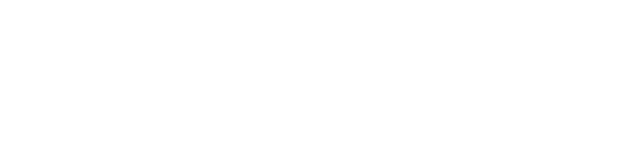
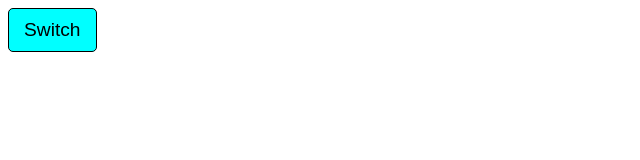
Before and after one commit to Vartt/theme-button, a plain HTML site: page index.html in a window 1280 px wide. Shown: the whole page, without its empty margins (0-640 px from the left). Drawn offline with Linux system fonts and the light colour scheme.

Commit message:
added button

```diff
--- a/index.html
+++ b/index.html
@@ -5,10 +5,10 @@
     <meta http-equiv="X-UA-Compatible" content="IE=edge">
     <meta name="viewport" content="width=device-width, initial-scale=1.0">
     <title>Document</title>
-    <link src="./src/styles.css">
+    <link rel="stylesheet" href="./src/styles.css">
 </head>
 <body>
-
+    <button type="button" class="btn">Switch</button>
     <script src="./index.js"></script>
 </body>
 </html>
--- a/index.js
+++ b/index.js
@@ -0,0 +1 @@
+// button => changing theme of the app
--- a/src/styles.css
+++ b/src/styles.css
@@ -0,0 +1,18 @@
+* {
+    box-sizing: border-box;
+}
+
+button {
+    border: 0;
+    font-family: inherit;
+}
+
+.btn {
+    /*border, color, background, font-size*/
+    font-family: Arial, Helvetica, sans-serif;
+    border: 1px solid black;
+    padding: 10px 15px;
+    background: cyan;
+    border-radius: 5px;
+    font-size: 1.2rem;
+}
```
